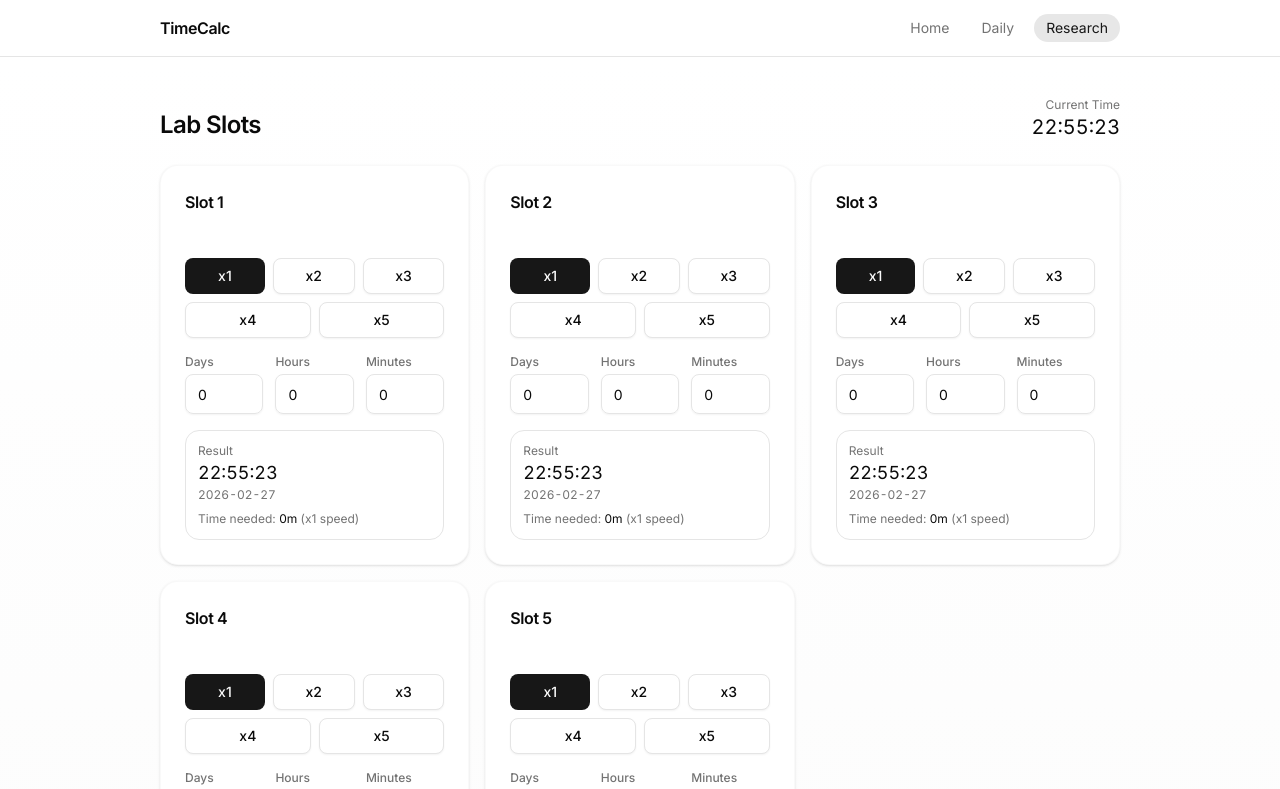
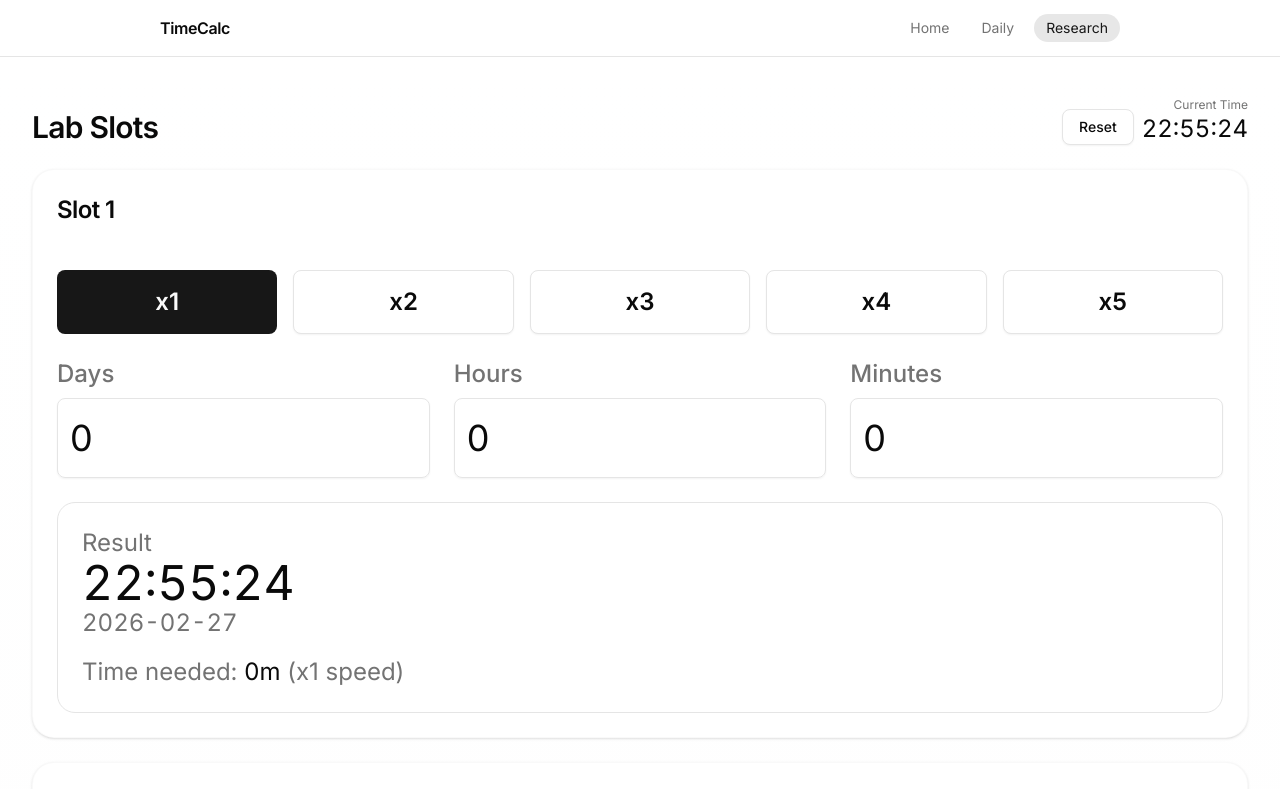
Before and after one commit to jiebinzhou98/time-calculator, a Next.js app: page /research in a window 1280 px wide. Shown: the top 789 px of the page. Built offline with nearby package versions, Linux system fonts and the light colour scheme.

Commit message:
implement local storage

```diff
--- a/app/research/page.tsx
+++ b/app/research/page.tsx
@@ -6,114 +6,194 @@ import { Input } from "@/components/ui/input"
 import { Button } from "@/components/ui/button"
 
 type Slot = {
-  multiplier: number;
-  days: string;
-  hours: string;
-  minutes: string;
+  multiplier: number
+  days: string
+  hours: string
+  minutes: string
+}
+
+const STORAGE_KEY = "time-calculator-research-slots"
+
+function createDefaultSlots(): Slot[] {
+  return Array.from({ length: 5 }, () => ({
+    multiplier: 1,
+    days: "0",
+    hours: "0",
+    minutes: "0",
+  }))
+}
+
+function normalizeSlot(slot: Partial<Slot> | undefined): Slot {
+  return {
+    multiplier: Number(slot?.multiplier) > 0 ? Number(slot?.multiplier) : 1,
+    days: String(slot?.days ?? "0"),
+    hours: String(slot?.hours ?? "0"),
+    minutes: String(slot?.minutes ?? "0"),
+  }
+}
+
+function normalizeSlots(data: unknown): Slot[] {
+  if (!Array.isArray(data)) {
+    return createDefaultSlots()
+  }
+
+  return Array.from({ length: 5 }, (_, index) =>
+    normalizeSlot(data[index] as Partial<Slot> | undefined)
+  )
 }
 
 function pad2(n: number) {
-  return String(n).padStart(2, "0");
+  return String(n).padStart(2, "0")
 }
 
 function formatTime(d: Date) {
-  return `${pad2(d.getHours())}:${pad2(d.getMinutes())}:${pad2(d.getSeconds())}`;
+  return `${pad2(d.getHours())}:${pad2(d.getMinutes())}:${pad2(d.getSeconds())}`
 }
 
 function formatDate(d: Date) {
-  const y = d.getFullYear();
-  const m = pad2(d.getMonth() + 1);
-  const day = pad2(d.getDate());
+  const y = d.getFullYear()
+  const m = pad2(d.getMonth() + 1)
+  const day = pad2(d.getDate())
   return `${y}-${m}-${day}`
 }
 
 function calcMs(slot: Slot) {
-  const d = Number(slot.days) || 0;
-  const h = Number(slot.hours) || 0;
-  const m = Number(slot.minutes) || 0;
+  const d = Number(slot.days) || 0
+  const h = Number(slot.hours) || 0
+  const m = Number(slot.minutes) || 0
 
-  const baseMs = (((d * 24 + h) * 60) + m) * 60 * 1000;
+  const baseMs = (((d * 24 + h) * 60) + m) * 60 * 1000
+  const mult = slot.multiplier > 0 ? slot.multiplier : 1
 
-  const mult = slot.multiplier > 0 ? slot.multiplier : 1;
-  return baseMs / mult;
+  return baseMs / mult
 }
 
 function formatDuration(ms: number) {
-  const totalMinutes = Math.floor(ms / 60000);
+  const totalMinutes = Math.floor(ms / 60000)
 
-  const days = Math.floor(totalMinutes / (60 * 24));
-  const hours = Math.floor((totalMinutes % (60 * 24)) / 60);
-  const minutes = totalMinutes % 60;
+  const days = Math.floor(totalMinutes / (60 * 24))
+  const hours = Math.floor((totalMinutes % (60 * 24)) / 60)
+  const minutes = totalMinutes % 60
 
-  const parts: string[] = [];
+  const parts: string[] = []
 
-  if (days > 0) parts.push(`${days}d`);
-  if (hours > 0) parts.push(`${hours}h`);
-  if (minutes > 0 || parts.length === 0) parts.push(`${minutes}m`);
+  if (days > 0) parts.push(`${days}d`)
+  if (hours > 0) parts.push(`${hours}h`)
+  if (minutes > 0 || parts.length === 0) parts.push(`${minutes}m`)
 
-  return parts.join(" ");
+  return parts.join(" ")
 }
 
 export default function MultiPage() {
-  const [mounted, setMounted] = useState(false);
-  const [now, setNow] = useState<Date>(() => new Date());
-  const [slots, setSlots] = useState<Slot[]>(
-    Array.from({ length: 5 }, () => ({
-      multiplier: 1,
-      days: "0",
-      hours: "0",
-      minutes: "0",
-    }))
-  );
-
-  useEffect(() => setMounted(true), []);
+  const [mounted, setMounted] = useState(false)
+  const [hydrated, setHydrated] = useState(false)
+  const [now, setNow] = useState<Date>(() => new Date())
+  const [slots, setSlots] = useState<Slot[]>(() => createDefaultSlots())
 
   useEffect(() => {
-    const id = setInterval(() => setNow(new Date()), 1000);
-    return () => clearInterval(id);
-  }, []);
+    setMounted(true)
+  }, [])
+
+  useEffect(() => {
+    try {
+      const saved = localStorage.getItem(STORAGE_KEY)
+
+      if (saved) {
+        const parsed = JSON.parse(saved)
+        setSlots(normalizeSlots(parsed))
+      } else {
+        setSlots(createDefaultSlots())
+      }
+    } catch (error) {
+      console.error("Failed to load slots:", error)
+      setSlots(createDefaultSlots())
+    } finally {
+      setHydrated(true)
+    }
+  }, [])
+
+  useEffect(() => {
+    if (!hydrated) return
+
+    try {
+      localStorage.setItem(STORAGE_KEY, JSON.stringify(slots))
+    } catch (error) {
+      console.error("Failed to save slots:", error)
+    }
+  }, [slots, hydrated])
+
+  useEffect(() => {
+    const id = setInterval(() => setNow(new Date()), 1000)
+    return () => clearInterval(id)
+  }, [])
 
   const results = useMemo(() => {
-    return slots.map((slot) => new Date(now.getTime() + calcMs(slot)));
+    return slots.map((slot) => new Date(now.getTime() + calcMs(slot)))
   }, [now, slots])
 
   function updateSlot(i: number, patch: Partial<Slot>) {
-    setSlots((prev) => prev.map((s, idx) => (idx === i ? { ...s, ...patch } : s)))
+    setSlots((prev) =>
+      prev.map((s, idx) => (idx === i ? { ...s, ...patch } : s))
+    )
+  }
+
+  function resetSlots() {
+    const freshSlots = createDefaultSlots()
+    setSlots(freshSlots)
+
+    try {
+      localStorage.setItem(STORAGE_KEY, JSON.stringify(freshSlots))
+    } catch (error) {
+      console.error("Failed to reset slots:", error)
+    }
   }
 
   return (
-    <main className="min-h-screen bg-linear-to-b from-background to-muted/30">
-      <div className="mx-auto max-w-5xl px-4 py-10 md:px-8 space-y-6">
-        <div className="flex items-end justify-between gap-4">
+    <main className="min-h-screen bg-gradient-to-b from-background to-muted/30 pb-24">
+      <div className="mx-auto max-w-7xl px-3 py-6 sm:px-4 md:px-8 md:py-10 space-y-5 md:space-y-6">
+        <div className="flex items-end justify-between gap-3 md:gap-4">
           <div>
-            <h1 className="text-2xl font-semibold tracking-tight">Lab Slots</h1>
+            <h1 className="text-xl font-semibold tracking-tight sm:text-2xl md:text-3xl">
+              Lab Slots
+            </h1>
           </div>
 
-          <div className="text-right">
-            <div className="text-xs text-muted-foreground">Current Time</div>
-            <div className="text-xl font-mono tabular-nums">{mounted ? formatTime(now) : "--:--:--"}
+          <div className="flex items-end gap-2">
+            <Button type="button" variant="outline" onClick={resetSlots}>
+              Reset
+            </Button>
+
+            <div className="text-right">
+              <div className="text-[10px] text-muted-foreground sm:text-xs">
+                Current Time
+              </div>
+              <div className="text-base font-mono tabular-nums sm:text-lg md:text-2xl">
+                {mounted ? formatTime(now) : "--:--:--"}
+              </div>
             </div>
           </div>
         </div>
 
-        <div className="grid grid-cols-1 gap-4 md:grid-cols-2 xl:grid-cols-3">
+        <div className="flex flex-col gap-4 md:gap-6">
           {slots.map((slot, i) => (
             <Card
               key={i}
-              className="rounded-2xl border-muted/60 shadow-sm transition hover:shadow-md"
+              className="w-full rounded-2xl border-muted/60 shadow-sm transition hover:shadow-md md:rounded-3xl"
             >
-              <CardHeader className="pb-3">
-                <CardTitle className="text-base font-semibold tracking-tight">Slot {i + 1}</CardTitle>
+              <CardHeader className="pb-2 md:pb-3">
+                <CardTitle className="text-lg font-semibold tracking-tight sm:text-xl md:text-2xl">
+                  Slot {i + 1}
+                </CardTitle>
               </CardHeader>
 
-              <CardContent className="space-y-4">
-                <div className="flex flex-wrap gap-2">
+              <CardContent className="space-y-4 md:space-y-6">
+                <div className="grid grid-cols-5 gap-2 sm:gap-3 md:gap-4">
                   {[1, 2, 3, 4, 5].map((x) => (
                     <Button
                       key={x}
                       type="button"
                       variant={slot.multiplier === x ? "default" : "outline"}
-                      className="h-9 flex-1 min-w-15"
+                      className="h-11 w-full px-0 text-lg font-semibold sm:h-12 sm:text-xl md:h-16 md:text-2xl"
                       onClick={() => updateSlot(i, { multiplier: x })}
                     >
                       x{x}
@@ -121,53 +201,71 @@ export default function MultiPage() {
                   ))}
                 </div>
 
-                <div className="grid grid-cols-1 gap-3 sm:grid-cols-3">
-                  <div className="space-y-1">
-                    <div className="text-xs font-medium text-muted-foreground">Days</div>
+                <div className="grid grid-cols-3 gap-3 sm:gap-4 md:gap-6">
+                  <div className="space-y-1.5 md:space-y-2">
+                    <div className="text-lg font-medium text-muted-foreground sm:text-xl md:text-2xl">
+                      Days
+                    </div>
                     <Input
-                      className="h-10"
+                      className="h-14 text-2xl sm:h-16 sm:text-3xl md:h-20 md:text-4xl"
                       type="number"
                       min={0}
+                      inputMode="numeric"
                       value={slot.days}
                       onChange={(e) => updateSlot(i, { days: e.target.value })}
                     />
                   </div>
 
-                  <div className="space-y-1">
-                    <div className="text-xs font-medium text-muted-foreground">Hours</div>
+                  <div className="space-y-1.5 md:space-y-2">
+                    <div className="text-lg font-medium text-muted-foreground sm:text-xl md:text-2xl">
+                      Hours
+                    </div>
                     <Input
-                      className="h-10"
+                      className="h-14 text-2xl sm:h-16 sm:text-3xl md:h-20 md:text-4xl"
                       type="number"
                       min={0}
+                      inputMode="numeric"
                       value={slot.hours}
                       onChange={(e) => updateSlot(i, { hours: e.target.value })}
                     />
                   </div>
 
-                  <div className="space-y-1">
-                    <div className="text-xs font-medium text-muted-foreground">Minutes</div>
+                  <div className="space-y-1.5 md:space-y-2">
+                    <div className="text-lg font-medium text-muted-foreground sm:text-xl md:text-2xl">
+                      Minutes
+                    </div>
                     <Input
-                      className="h-10"
+                      className="h-14 text-2xl sm:h-16 sm:text-3xl md:h-20 md:text-4xl"
                       type="number"
                       min={0}
+                      inputMode="numeric"
                       value={slot.minutes}
                       onChange={(e) => updateSlot(i, { minutes: e.target.value })}
                     />
                   </div>
                 </div>
 
-                <div className="rounded-xl border bg-card p-3">
-                  <div className="text-xs text-muted-foreground">Result</div>
-                  <div className="text-lg font-mono tabular-nums">
+                <div className="rounded-xl border bg-card p-4 md:rounded-2xl md:p-6">
+                  <div className="text-lg text-muted-foreground sm:text-xl md:text-2xl">
+                    Result
+                  </div>
+
+                  <div className="text-3xl font-mono tabular-nums sm:text-4xl md:text-5xl">
                     {mounted ? formatTime(results[i]) : "--:--:--"}
                   </div>
-                  <div className="text-xs text-muted-foreground tabular-nums">
+
+                  <div className="text-lg text-muted-foreground tabular-nums sm:text-xl md:text-2xl">
                     {mounted ? formatDate(results[i]) : "---- -- --"}
                   </div>
 
-                  <div className="mt-2 text-xs text-muted-foreground">
-                    Time needed: <span className="font-mono text-foreground">{formatDuration(calcMs(slot))}</span>{" "}
-                    <span className="text-muted-foreground">(x{slot.multiplier} speed)</span>
+                  <div className="mt-3 text-lg leading-snug text-muted-foreground sm:text-xl md:mt-4 md:text-2xl">
+                    Time needed:{" "}
+                    <span className="font-mono text-foreground">
+                      {formatDuration(calcMs(slot))}
+                    </span>{" "}
+                    <span className="text-muted-foreground">
+                      (x{slot.multiplier} speed)
+                    </span>
                   </div>
                 </div>
               </CardContent>
```
